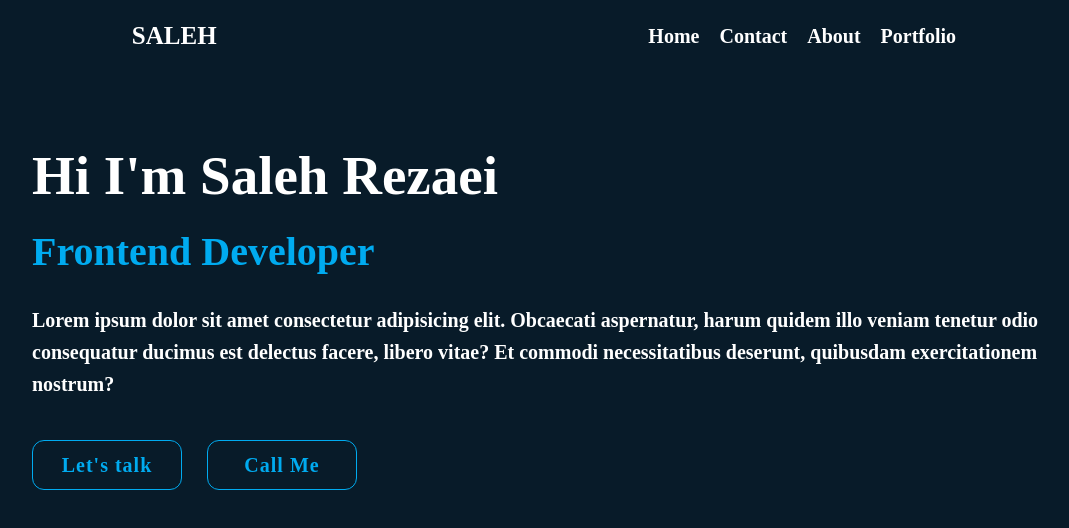
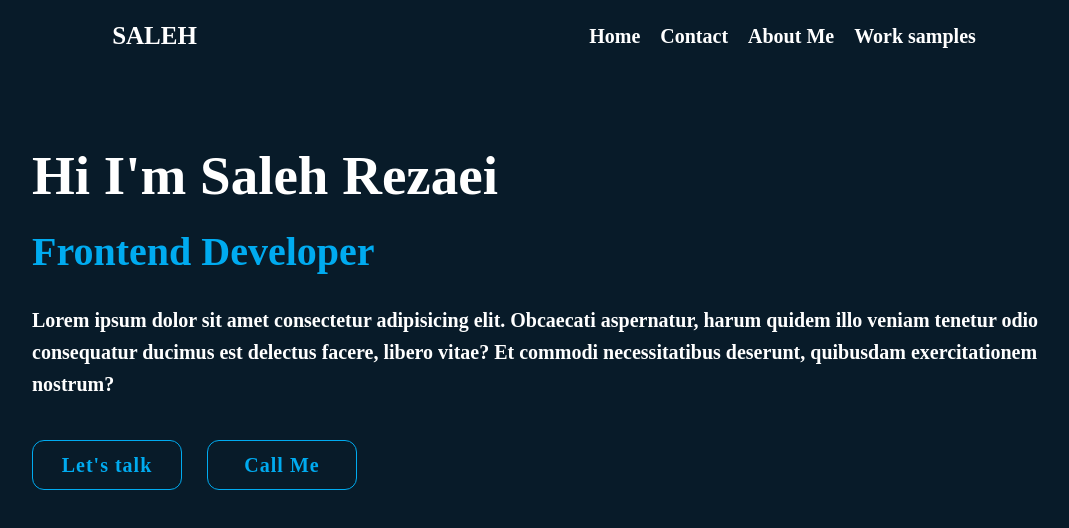
Before and after one commit to Amirsaleh2002/selfsite, a React (Vite) app: page / in a window 1280 px wide. Shown: the top 528 px of the page, without its empty margins (96-1165 px from the left). Built offline with nearby package versions, Linux system fonts and the light colour scheme.

Commit message:
make menu responsive

```diff
--- a/src/App.jsx
+++ b/src/App.jsx
@@ -1,7 +1,6 @@
 import React from "react";
 import "./App.css";
 import Navbar from "./components/Navbar/Navbar";
-import Landing from "./components/Landing/Landing";
 import routers from "../routes";
 import { useRoutes } from "react-router-dom";
 
--- a/src/components/Navbar/Navbar.jsx
+++ b/src/components/Navbar/Navbar.jsx
@@ -1,7 +1,6 @@
 import React, { useState } from "react";
 import { FaHamburger } from "react-icons/fa";
 import { FaWindowClose } from "react-icons/fa";
-
 
 import "./Navbar.css";
 import { Link } from "react-router-dom";
@@ -20,7 +19,9 @@ function Navbar() {
 
       {isMenuShown ? (
         <ul className="right-nav-responsive">
-          <div className="close-menu" onClick={() => setIsMenuShown(false)}><FaWindowClose /></div>
+          <div className="close-menu" onClick={() => setIsMenuShown(false)}>
+            <FaWindowClose />
+          </div>
           <li className="nav-item">
             <Link to="/" className="nav-link">
               Home
@@ -33,12 +34,12 @@ function Navbar() {
           </li>
           <li className="nav-item">
             <Link to="/about" className="nav-link">
-              About
+              About Me
             </Link>
           </li>
           <li className="nav-item">
             <Link to="/portfolio" className="nav-link">
-              Portfolio
+              Work samples
             </Link>
           </li>
         </ul>
@@ -57,12 +58,12 @@ function Navbar() {
             </li>
             <li className="nav-item">
               <Link to="/about" className="nav-link">
-                About
+                About Me
               </Link>
             </li>
             <li className="nav-item">
               <Link to="/portfolio" className="nav-link">
-                Portfolio
+                Work samples
               </Link>
             </li>
           </ul>
```
